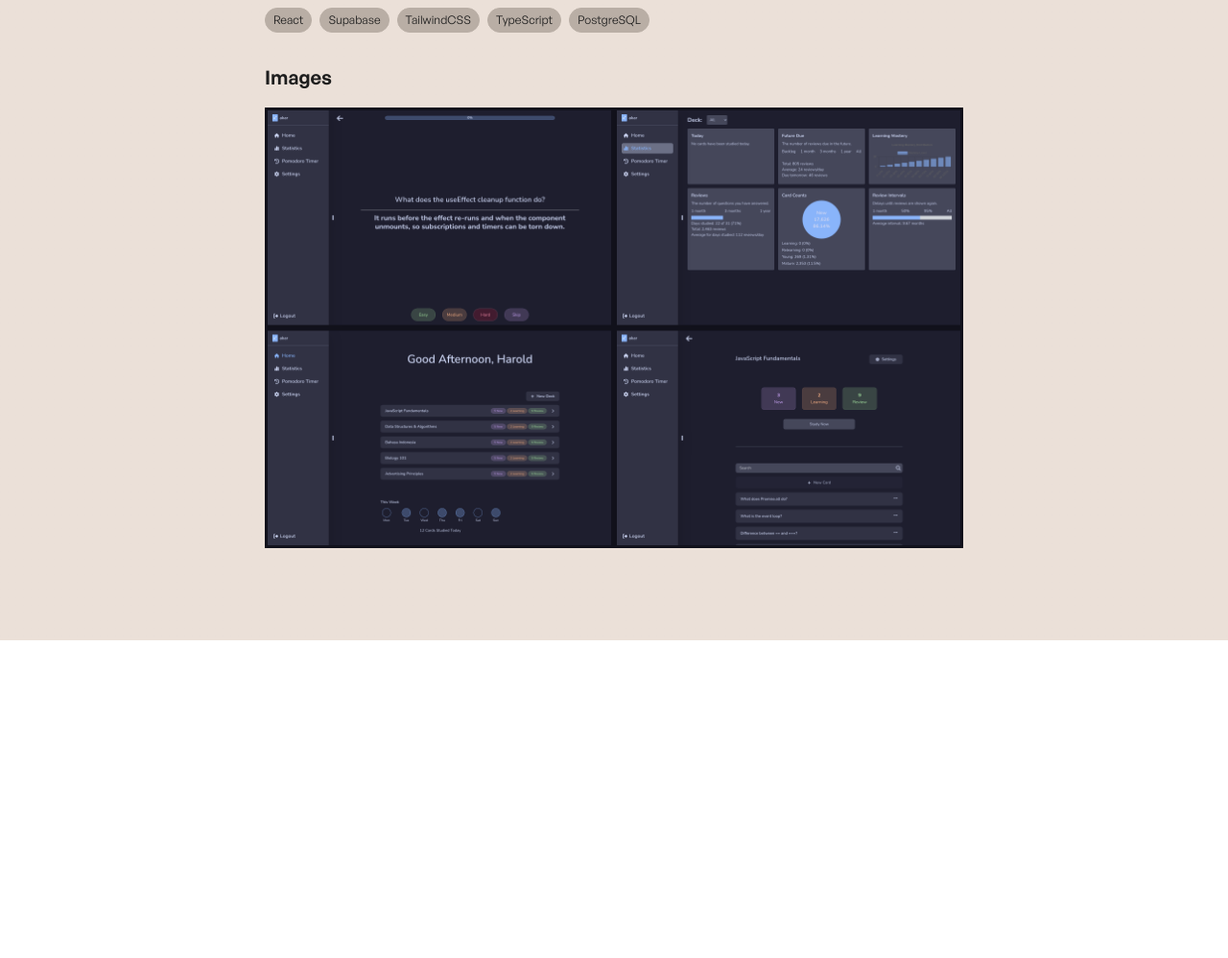
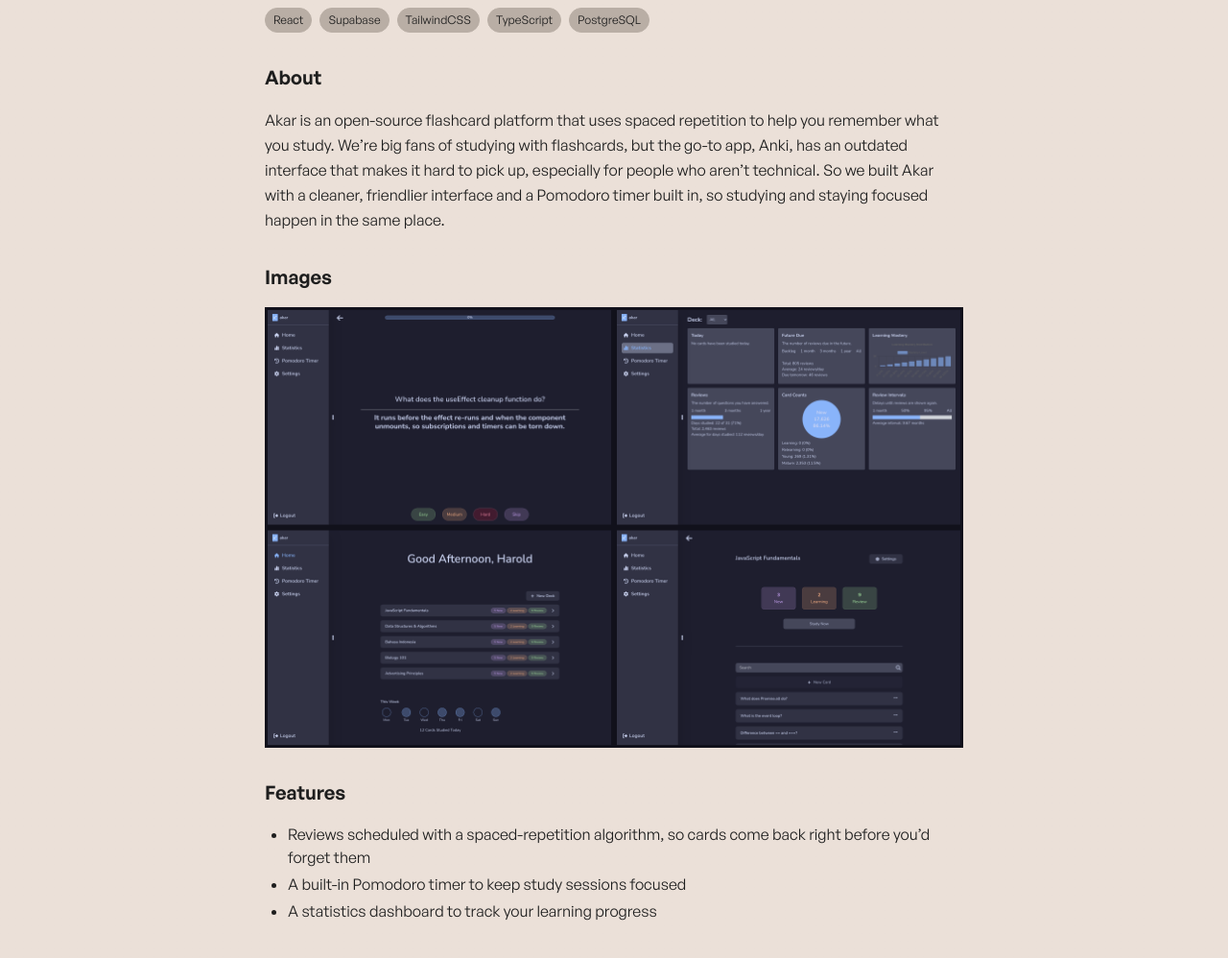
Before and after one commit to hindra2/personalwebsite, an Astro site: page /projects/akar-study in a window 1280 px wide. Shown: the part 220-1218 px from the top of the page at 96% size. Before the commit the page ends 887 px from the top, so only its background shows below. Built offline with nearby package versions, Linux system fonts and the light colour scheme; Astro itself is replaced by a stand-in of ours.

Commit message:
updated projects

```diff
--- a/src/content/projects/akar-study.md
+++ b/src/content/projects/akar-study.md
@@ -7,6 +7,16 @@ skills: ["React", "Supabase", "TailwindCSS", "TypeScript", "PostgreSQL"]
 order: 3
 ---
 
+## About
+
+Akar is an open-source flashcard platform that uses spaced repetition to help you remember what you study. We're big fans of studying with flashcards, but the go-to app, Anki, has an outdated interface that makes it hard to pick up, especially for people who aren't technical. So we built Akar with a cleaner, friendlier interface and a Pomodoro timer built in, so studying and staying focused happen in the same place.
+
 ## Images
 
 ![Screenshots of akar](/assets/projects/akar.png)
+
+## Features
+
+- Reviews scheduled with a spaced-repetition algorithm, so cards come back right before you'd forget them
+- A built-in Pomodoro timer to keep study sessions focused
+- A statistics dashboard to track your learning progress
```
